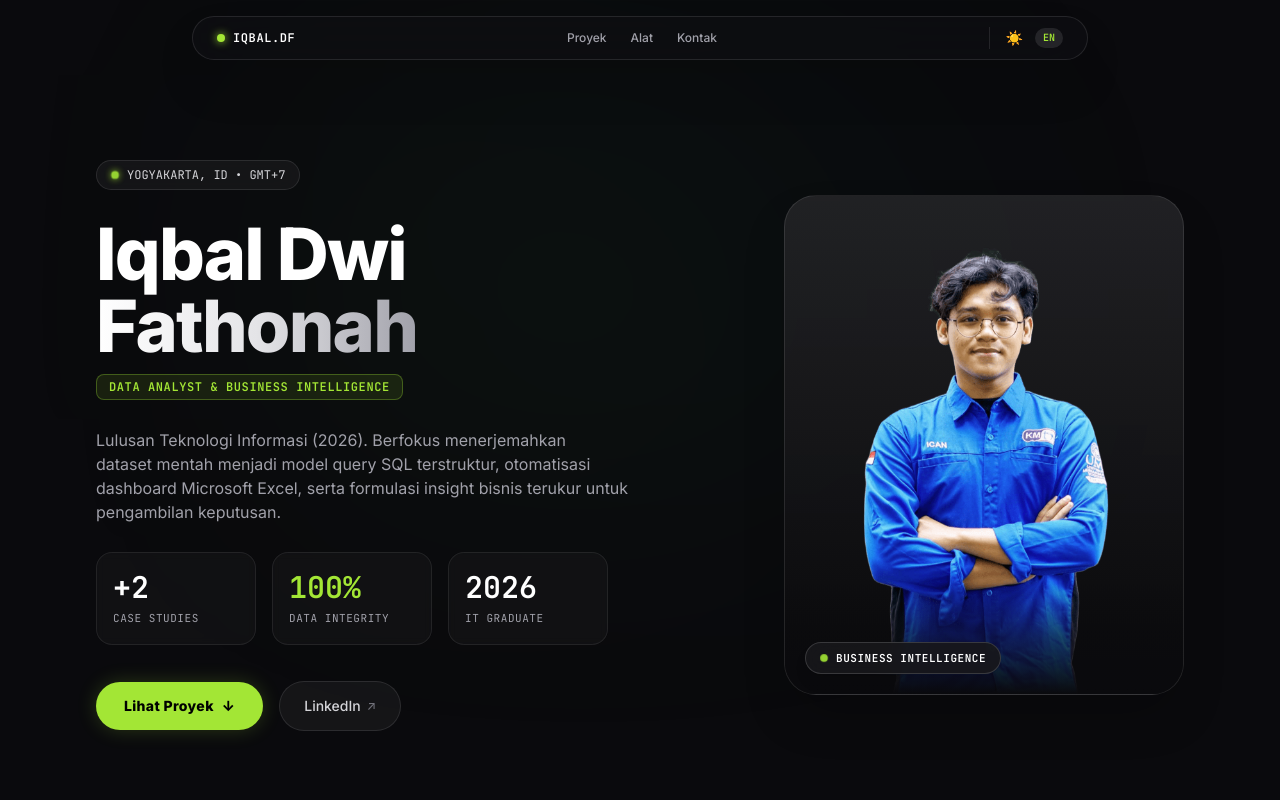
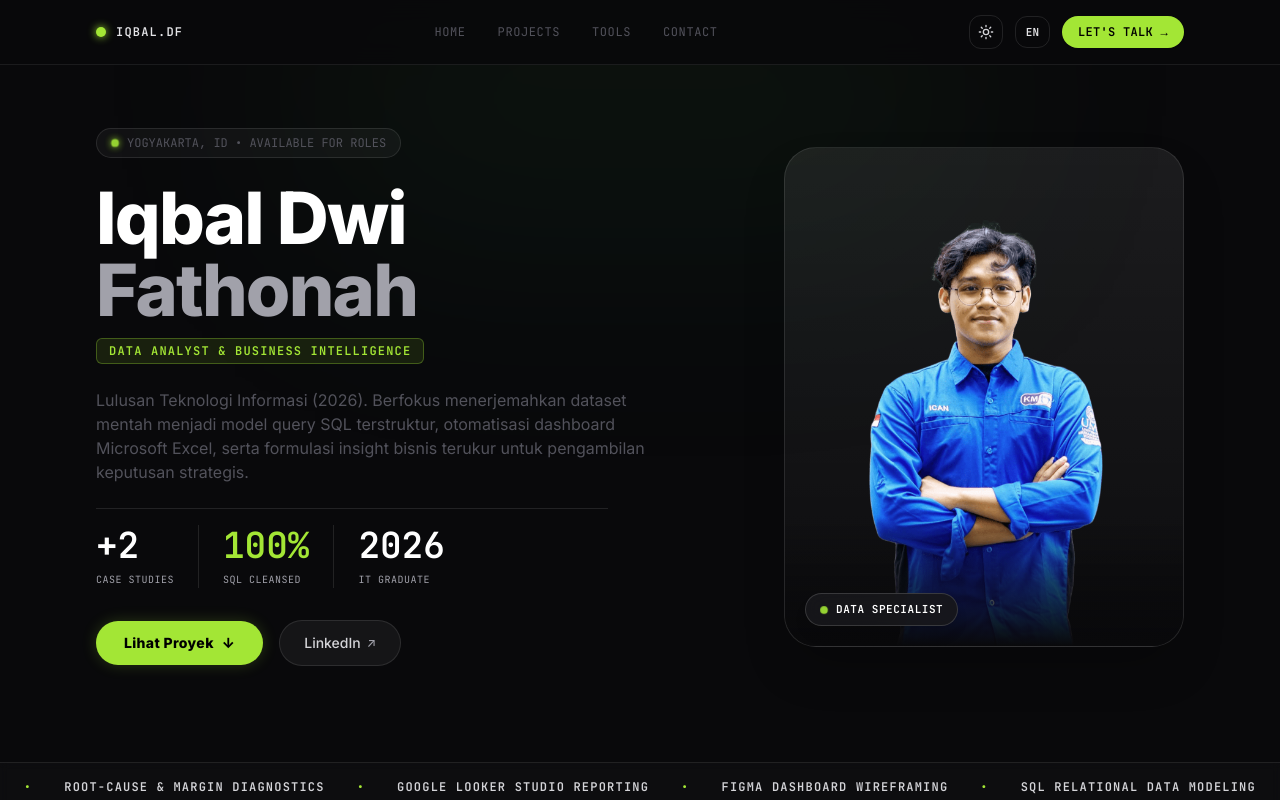
Before and after one commit to qivoradev/portofolio-iqbal, a React (Vite) app: page / in a window 1280 px wide. Shown: the top 800 px of the page. Built offline with nearby package versions, Linux system fonts and the light colour scheme.

Commit message:
feat: complete Sawad visual overhaul with SVG theme toggle, 2-column balanced hero, and marquee keyframes

```diff
--- a/src/App.jsx
+++ b/src/App.jsx
@@ -10,7 +10,7 @@ import Footer from './components/Footer';
 import LoadingScreen from './components/LoadingScreen';
 
 function AppContent() {
-  const { language } = usePortfolio();
+  const { language, toggleLanguage, theme, toggleTheme } = usePortfolio();
   const [isLoading, setIsLoading] = useState(() => {
     return !sessionStorage.getItem('portfolio_visited');
   });
@@ -50,8 +50,13 @@ function AppContent() {
   return (
     <>
       {/* ALUR UTAMA: Single Page Flow */}
-      <main className="w-full max-w-full overflow-x-hidden min-h-screen bg-[#0a0a0d] text-white transition-colors duration-200">
-        <Navbar language={language} />
+      <main className="w-full max-w-full overflow-x-hidden min-h-screen bg-zinc-50 dark:bg-[#09090b] text-zinc-900 dark:text-white transition-colors duration-200">
+        <Navbar
+          language={language}
+          toggleLanguage={toggleLanguage}
+          darkMode={theme === 'dark'}
+          toggleTheme={toggleTheme}
+        />
         <Hero language={language} />
         <Projects language={language} />
         <About language={language} />
--- a/src/components/Hero.jsx
+++ b/src/components/Hero.jsx
@@ -1,92 +1,90 @@
 import React from 'react';
 import defaultAvatar from '../assets/profile.png';
+
+const tickerItems = [
+  "SQL RELATIONAL DATA MODELING",
+  "MICROSOFT EXCEL BI AUTOMATION",
+  "EXECUTIVE KPI DASHBOARDS",
+  "ROOT-CAUSE & MARGIN DIAGNOSTICS",
+  "GOOGLE LOOKER STUDIO REPORTING",
+  "FIGMA DASHBOARD WIREFRAMING"
+];
 
 export default function Hero({ language = 'id', profilePic } = {}) {
   const avatarSrc = profilePic || defaultAvatar || '/profile.png';
 
-  const marqueeItems = [
-    "SQL RELATIONAL MODELING",
-    "EXCEL BI AUTOMATION",
-    "INTERACTIVE DASHBOARDS",
-    "KPI & MARGIN DIAGNOSTICS",
-    "LOOKER STUDIO REPORTING",
-    "FIGMA DASHBOARD WIREFRAMING"
-  ];
+  return (
+    <section id="home" className="relative pt-28 pb-16 sm:pt-36 sm:pb-24 bg-zinc-50 dark:bg-[#09090b] text-zinc-900 dark:text-white transition-colors overflow-hidden">
 
-  return (
-    <section id="home" className="relative pt-32 pb-16 sm:pt-40 sm:pb-24 bg-[#0a0a0d] text-white overflow-hidden transition-colors">
-
-      {/* Sawad Subtle Ambient Glow Background */}
-      <div className="absolute top-1/4 left-1/2 -translate-x-1/2 -translate-y-1/2 w-[600px] h-[350px] bg-gradient-to-tr from-lime-500/10 via-emerald-500/5 to-transparent blur-[140px] pointer-events-none" />
+      {/* Subtle Ambient Glow Background */}
+      <div className="absolute top-0 left-1/2 -translate-x-1/2 w-[650px] h-[320px] bg-gradient-to-b from-lime-500/10 via-emerald-500/5 to-transparent blur-[120px] pointer-events-none" />
 
       <div className="relative max-w-6xl mx-auto px-4 sm:px-6 lg:px-8">
 
-        {/* Main Split Grid: 7 Kolom Kiri, 5 Kolom Kanan */}
-        <div className="grid grid-cols-1 lg:grid-cols-12 gap-12 lg:gap-10 items-center">
+        {/* Split Grid 2 Kolom Seimbang: 7 Kiri, 5 Kanan */}
+        <div className="grid grid-cols-1 lg:grid-cols-12 gap-12 lg:gap-8 items-center pt-4">
 
-          {/* Kolom Kiri: Teks & Metrik */}
-          <div className="lg:col-span-7 flex flex-col items-center lg:items-start text-center lg:text-left space-y-6 sm:space-y-7">
+          {/* Kolom Kiri */}
+          <div className="lg:col-span-7 flex flex-col items-center lg:items-start text-center lg:text-left space-y-6">
 
-            {/* Location & Status Badge */}
-            <div className="inline-flex items-center gap-2 px-3.5 py-1.5 rounded-full bg-zinc-900/80 border border-white/10 backdrop-blur-md text-xs font-mono text-zinc-300">
-              <span className="w-2 h-2 rounded-full bg-lime-400 animate-pulse shadow-[0_0_8px_#a3e635]" />
-              <span>YOGYAKARTA, ID • GMT+7</span>
+            {/* Location Pill */}
+            <div className="inline-flex items-center gap-2 px-3.5 py-1.5 rounded-full bg-zinc-200/60 dark:bg-white/[0.04] border border-zinc-300 dark:border-white/10 text-xs font-mono text-zinc-600 dark:text-zinc-400">
+              <span className="w-2 h-2 rounded-full bg-lime-500 dark:bg-lime-400 animate-pulse shadow-[0_0_8px_#a3e635]" />
+              <span>YOGYAKARTA, ID • AVAILABLE FOR ROLES</span>
             </div>
 
-            {/* Title & Tagline Sawad Style */}
+            {/* Nama Besar & Role Badge */}
             <div className="space-y-3">
-              <h1 className="text-4xl sm:text-6xl lg:text-7xl font-extrabold tracking-tight text-white leading-[1.08]">
+              <h1 className="text-4xl sm:text-6xl lg:text-7xl font-black tracking-tight text-zinc-900 dark:text-white leading-[1.08]">
                 Iqbal Dwi <br className="hidden sm:inline" />
-                <span className="text-transparent bg-clip-text bg-gradient-to-r from-white via-zinc-200 to-zinc-400">
-                  Fathonah
-                </span>
+                <span className="text-zinc-400 dark:text-zinc-500">Fathonah</span>
               </h1>
 
-              <div className="inline-flex items-center gap-2 px-3 py-1 rounded-lg bg-lime-400/10 border border-lime-400/30 text-lime-400 font-mono text-xs font-bold tracking-wider">
-                <span>DATA ANALYST & BUSINESS INTELLIGENCE</span>
+              <div className="inline-block px-3 py-1 rounded-md bg-zinc-200/80 dark:bg-lime-400/10 border border-zinc-300 dark:border-lime-400/30 text-lime-700 dark:text-lime-400 font-mono text-xs font-bold tracking-widest uppercase">
+                DATA ANALYST & BUSINESS INTELLIGENCE
               </div>
             </div>
 
-            {/* Executive Bio Narrative */}
-            <p className="text-sm sm:text-base text-zinc-400 leading-relaxed font-sans max-w-xl">
+            {/* Deskripsi Nilai Bisnis */}
+            <p className="text-sm sm:text-base text-zinc-600 dark:text-zinc-400 leading-relaxed max-w-xl font-sans">
               {language === 'en'
-                ? 'Information Technology Graduate (2026). Specializing in transforming complex relational database schemas into clean SQL pipelines, automated Excel dashboards, and actionable executive insights.'
-                : 'Lulusan Teknologi Informasi (2026). Berfokus menerjemahkan dataset mentah menjadi model query SQL terstruktur, otomatisasi dashboard Microsoft Excel, serta formulasi insight bisnis terukur untuk pengambilan keputusan.'}
+                ? 'Information Technology Graduate (2026). Specializing in transforming complex relational database schemas into clean SQL models, automated Microsoft Excel dashboards, and executive insights that drive strategic business decisions.'
+                : 'Lulusan Teknologi Informasi (2026). Berfokus menerjemahkan dataset mentah menjadi model query SQL terstruktur, otomatisasi dashboard Microsoft Excel, serta formulasi insight bisnis terukur untuk pengambilan keputusan strategis.'}
             </p>
 
-            {/* Sawad Style Structured Metrics Box */}
-            <div className="grid grid-cols-3 gap-3 sm:gap-4 w-full max-w-lg font-mono">
-              <div className="p-4 rounded-2xl bg-zinc-900/50 border border-white/[0.08] backdrop-blur-sm text-center lg:text-left">
-                <span className="text-2xl sm:text-3xl font-black text-white block">
+            {/* Metrik Garis Pemisah Vertikal Sawad (Bukan Kotak Bertingkat) */}
+            <div className="flex items-center justify-center lg:justify-start divide-x divide-zinc-200 dark:divide-white/10 pt-4 border-t border-zinc-200 dark:border-white/10 w-full max-w-lg font-mono">
+              <div className="pr-6 text-left">
+                <span className="text-3xl sm:text-4xl font-extrabold text-zinc-900 dark:text-white block leading-none">
                   +2
                 </span>
-                <span className="text-[10px] sm:text-[11px] text-zinc-400 uppercase tracking-wider block mt-1">
-                  CASE STUDIES
+                <span className="text-[10px] text-zinc-500 dark:text-zinc-400 uppercase tracking-wider block mt-1.5">
+                  Case Studies
                 </span>
               </div>
-              <div className="p-4 rounded-2xl bg-zinc-900/50 border border-white/[0.08] backdrop-blur-sm text-center lg:text-left">
-                <span className="text-2xl sm:text-3xl font-black text-lime-400 block">
+              <div className="px-6 text-left">
+                <span className="text-3xl sm:text-4xl font-extrabold text-lime-600 dark:text-lime-400 block leading-none">
                   100%
                 </span>
-                <span className="text-[10px] sm:text-[11px] text-zinc-400 uppercase tracking-wider block mt-1">
-                  DATA INTEGRITY
+                <span className="text-[10px] text-zinc-500 dark:text-zinc-400 uppercase tracking-wider block mt-1.5">
+                  SQL Cleansed
                 </span>
               </div>
-              <div className="p-4 rounded-2xl bg-zinc-900/50 border border-white/[0.08] backdrop-blur-sm text-center lg:text-left">
-                <span className="text-2xl sm:text-3xl font-black text-white block">
+              <div className="pl-6 text-left">
+                <span className="text-3xl sm:text-4xl font-extrabold text-zinc-900 dark:text-white block leading-none">
                   2026
                 </span>
-                <span className="text-[10px] sm:text-[11px] text-zinc-400 uppercase tracking-wider block mt-1">
-                  IT GRADUATE
+                <span className="text-[10px] text-zinc-500 dark:text-zinc-400 uppercase tracking-wider block mt-1.5">
+                  IT Graduate
                 </span>
               </div>
             </div>
 
-            {/* Action Buttons */}
+            {/* Tombol Aksi */}
             <div className="pt-2 flex flex-wrap items-center justify-center lg:justify-start gap-4">
               <a
                 href="#projects"
-                className="px-7 py-3.5 rounded-full bg-lime-400 hover:bg-lime-300 text-black font-extrabold text-xs sm:text-sm tracking-wide transition-all shadow-[0_0_20px_rgba(163,230,53,0.2)] inline-flex items-center gap-2 transform hover:scale-105 active:scale-95 cursor-pointer"
+                className="px-7 py-3 rounded-full bg-zinc-900 dark:bg-lime-400 hover:bg-zinc-800 dark:hover:bg-lime-300 text-white dark:text-black font-extrabold text-xs sm:text-sm tracking-wide transition-all shadow-[0_0_15px_rgba(163,230,53,0.2)] inline-flex items-center gap-2 cursor-pointer"
               >
                 <span>{language === 'en' ? 'Explore Works' : 'Lihat Proyek'}</span>
                 <span>↓</span>
@@ -96,10 +94,10 @@ export default function Hero({ language = 'id', profilePic } = {}) {
                 href="https://linkedin.com/in/iqbaldwifathonah"
                 target="_blank"
                 rel="noopener noreferrer"
-                className="px-6 py-3.5 rounded-full bg-zinc-900/80 border border-white/10 hover:border-white/30 text-zinc-300 hover:text-white font-medium text-xs sm:text-sm transition-all inline-flex items-center gap-1.5 cursor-pointer"
+                className="px-6 py-3 rounded-full bg-white dark:bg-white/[0.05] border border-zinc-200 dark:border-white/10 hover:border-zinc-400 dark:hover:border-white/30 text-zinc-700 dark:text-zinc-300 hover:text-zinc-900 dark:hover:text-white font-medium text-xs sm:text-sm transition-all inline-flex items-center gap-1.5 cursor-pointer"
               >
                 <span>LinkedIn</span>
-                <span className="text-zinc-500 text-xs">↗</span>
+                <span className="text-zinc-400 text-xs">↗</span>
               </a>
             </div>
 
@@ -109,28 +107,28 @@ export default function Hero({ language = 'id', profilePic } = {}) {
           <div className="lg:col-span-5 flex justify-center lg:justify-end">
             <div className="relative w-full max-w-[340px] sm:max-w-[400px]">
 
-              {/* Card Container dengan Border Halus & Glow */}
-              <div className="relative w-full aspect-[4/5] rounded-[32px] bg-gradient-to-b from-zinc-800/80 to-zinc-950 border border-white/10 overflow-hidden shadow-2xl flex items-end justify-center">
+              {/* Kartu Border Framer Sawad */}
+              <div className="relative w-full aspect-[4/5] rounded-[32px] bg-gradient-to-b from-zinc-200 via-zinc-100 to-zinc-300 dark:from-white/[0.08] dark:to-white/[0.02] border border-zinc-300 dark:border-white/10 overflow-hidden shadow-2xl flex items-end justify-center">
 
                 {/* Foto Profil HD */}
                 <img
                   src={avatarSrc}
                   alt="Iqbal Dwi Fathonah"
-                  className="w-full h-full object-cover object-bottom scale-110 origin-bottom"
+                  className="w-full h-full object-cover object-bottom scale-105 origin-bottom"
                   onError={(e) => {
                     e.currentTarget.onerror = null;
                     e.currentTarget.src = '/profile.png';
                   }}
                 />
 
-                {/* Sawad Bottom Gradient Fade (Membuat badan tidak terpotong garis lurus) */}
-                <div className="absolute inset-x-0 bottom-0 h-28 bg-gradient-to-t from-[#0a0a0d] via-[#0a0a0d]/60 to-transparent pointer-events-none" />
+                {/* Fade-out Gradasi Transparan Bawah (Menghilangkan kesan kemeja terpotong kaku) */}
+                <div className="absolute inset-x-0 bottom-0 h-32 bg-gradient-to-t from-zinc-50 dark:from-[#09090b] via-zinc-50/60 dark:via-[#09090b]/60 to-transparent pointer-events-none" />
 
-                {/* Floating Role Chip di Sudut Kiri Bawah */}
-                <div className="absolute bottom-5 left-5 px-3.5 py-1.5 rounded-full bg-zinc-900/90 border border-white/15 backdrop-blur-md flex items-center gap-2 shadow-lg">
-                  <span className="w-2 h-2 rounded-full bg-lime-400 animate-pulse" />
-                  <span className="font-mono text-[11px] font-bold text-white tracking-wider">
-                    BUSINESS INTELLIGENCE
+                {/* Role Chip di Bawah Foto */}
+                <div className="absolute bottom-5 left-5 px-3.5 py-1.5 rounded-full bg-white/90 dark:bg-zinc-900/90 border border-zinc-200 dark:border-white/15 backdrop-blur-md flex items-center gap-2 shadow-lg">
+                  <span className="w-2 h-2 rounded-full bg-lime-500 dark:bg-lime-400 animate-pulse" />
+                  <span className="font-mono text-[10px] sm:text-[11px] font-bold text-zinc-900 dark:text-white tracking-wider uppercase">
+                    DATA SPECIALIST
                   </span>
                 </div>
               </div>
@@ -142,13 +140,13 @@ export default function Hero({ language = 'id', profilePic } = {}) {
 
       </div>
 
-      {/* Sawad Infinite Running Ticker (Pita Berjalan Horizontal) */}
-      <div className="mt-16 sm:mt-24 pt-6 pb-6 border-y border-white/[0.08] bg-black/40 backdrop-blur-sm overflow-hidden flex whitespace-nowrap">
-        <div className="flex animate-marquee gap-8 font-mono text-xs uppercase tracking-widest text-zinc-400 w-max">
-          {[...marqueeItems, ...marqueeItems, ...marqueeItems, ...marqueeItems].map((item, idx) => (
+      {/* Infinite Running Ticker Sawad */}
+      <div className="mt-16 sm:mt-24 py-4 border-y border-zinc-200 dark:border-white/[0.08] bg-white/50 dark:bg-white/[0.02] backdrop-blur-sm overflow-hidden flex whitespace-nowrap">
+        <div className="animate-marquee flex gap-8 font-mono text-xs uppercase tracking-widest text-zinc-500 dark:text-zinc-400 w-max">
+          {[...tickerItems, ...tickerItems, ...tickerItems, ...tickerItems].map((item, idx) => (
             <div key={idx} className="flex items-center gap-8 shrink-0">
-              <span className="text-zinc-200 font-semibold hover:text-lime-400 transition-colors">{item}</span>
-              <span className="text-lime-400">•</span>
+              <span className="text-zinc-800 dark:text-zinc-300 font-semibold hover:text-lime-500 dark:hover:text-lime-400 transition-colors">{item}</span>
+              <span className="text-lime-500 dark:text-lime-400">•</span>
             </div>
           ))}
         </div>
--- a/src/components/Navbar.jsx
+++ b/src/components/Navbar.jsx
@@ -8,91 +8,74 @@ export default function Navbar({
   toggleTheme: propToggleTheme,
 } = {}) {
   const portfolio = usePortfolio();
-  const language = propLanguage || portfolio.language || 'id';
+  const language = propLanguage !== undefined ? propLanguage : portfolio.language;
   const toggleLanguage = propToggleLanguage || portfolio.toggleLanguage;
+  const darkMode = propDarkMode !== undefined ? propDarkMode : portfolio.theme === 'dark';
   const toggleTheme = propToggleTheme || portfolio.toggleTheme;
-  const darkMode = propDarkMode !== undefined ? propDarkMode : portfolio.theme === 'dark';
-
-  const scrollTo = (id) => {
-    const el = document.getElementById(id);
-    if (el) {
-      el.scrollIntoView({ behavior: 'smooth' });
-    }
-  };
 
   return (
-    <nav className="fixed top-4 left-1/2 -translate-x-1/2 z-50 w-[92%] max-w-4xl select-none">
-      <div className="px-4 sm:px-6 py-2.5 rounded-full bg-[#0e0e12]/80 border border-white/10 backdrop-blur-xl shadow-2xl flex items-center justify-between text-xs font-medium text-white">
+    <header className="fixed top-0 left-0 right-0 z-50 bg-white/80 dark:bg-[#09090b]/85 backdrop-blur-md border-b border-zinc-200 dark:border-white/[0.08] transition-colors">
+      <div className="max-w-6xl mx-auto px-4 sm:px-6 lg:px-8 h-16 flex items-center justify-between">
 
-        {/* Brand Logo */}
-        <a
-          href="#home"
-          onClick={(e) => {
-            e.preventDefault();
-            scrollTo('home');
-          }}
-          className="flex items-center gap-2 font-bold font-mono tracking-wider hover:text-lime-400 transition-colors"
-        >
-          <span className="w-2 h-2 rounded-full bg-lime-400 shadow-[0_0_8px_#a3e635]" />
-          <span>IQBAL.DF</span>
+        {/* Brand Kiri */}
+        <a href="#home" className="flex items-center gap-2.5 font-bold tracking-tight group">
+          <span className="w-2.5 h-2.5 rounded-full bg-lime-500 dark:bg-lime-400 group-hover:scale-125 transition-transform shadow-[0_0_8px_#a3e635]" />
+          <span className="font-mono text-xs tracking-widest text-zinc-900 dark:text-zinc-200">IQBAL.DF</span>
         </a>
 
-        {/* Links */}
-        <div className="flex items-center gap-3 sm:gap-6 font-sans text-zinc-400">
-          <a
-            href="#projects"
-            onClick={(e) => {
-              e.preventDefault();
-              scrollTo('projects');
-            }}
-            className="hover:text-white transition-colors"
-          >
-            {language === 'en' ? 'Projects' : 'Proyek'}
-          </a>
-          <a
-            href="#about"
-            onClick={(e) => {
-              e.preventDefault();
-              scrollTo('about');
-            }}
-            className="hidden sm:inline-block hover:text-white transition-colors"
-          >
-            {language === 'en' ? 'Tools' : 'Alat'}
-          </a>
-          <a
-            href="#contact"
-            onClick={(e) => {
-              e.preventDefault();
-              scrollTo('contact');
-            }}
-            className="hover:text-white transition-colors"
-          >
-            {language === 'en' ? 'Contact' : 'Kontak'}
-          </a>
-        </div>
+        {/* Menu Navigasi Tengah */}
+        <nav className="hidden md:flex items-center gap-8 text-xs font-mono uppercase tracking-wider text-zinc-600 dark:text-zinc-400">
+          <a href="#home" className="hover:text-zinc-900 dark:hover:text-white transition-colors">Home</a>
+          <a href="#projects" className="hover:text-zinc-900 dark:hover:text-white transition-colors">Projects</a>
+          <a href="#about" className="hover:text-zinc-900 dark:hover:text-white transition-colors">Tools</a>
+          <a href="#contact" className="hover:text-zinc-900 dark:hover:text-white transition-colors">Contact</a>
+        </nav>
 
-        {/* Action Toggles */}
-        <div className="flex items-center gap-2 pl-3 border-l border-white/10">
+        {/* Aksi Kanan: SVG Theme Toggle & CTA Button */}
+        <div className="flex items-center gap-3">
+
+          {/* Theme Toggle Button (Clean SVG Icon - Bukan Emoji) */}
           <button
             type="button"
             onClick={toggleTheme}
-            className="p-1 rounded-full text-zinc-400 hover:text-white transition-colors cursor-pointer border-0 bg-transparent text-sm leading-none"
+            className="p-2 rounded-xl border border-zinc-200 dark:border-white/10 text-zinc-700 dark:text-zinc-300 hover:bg-zinc-100 dark:hover:bg-white/5 transition-colors cursor-pointer"
             title="Toggle theme"
             aria-label="Toggle theme"
           >
-            {darkMode ? '☀️' : '🌙'}
+            {darkMode ? (
+              // Sun Icon (Muncul saat Dark Mode untuk beralih ke Light)
+              <svg className="w-4 h-4" fill="none" stroke="currentColor" viewBox="0 0 24 24" strokeWidth="2">
+                <circle cx="12" cy="12" r="4" />
+                <path strokeLinecap="round" d="M12 2v2m0 16v2M4.93 4.93l1.41 1.41m11.32 11.32l1.41 1.41M2 12h2m16 0h2M6.34 17.66l-1.41 1.41M19.07 4.93l-1.41 1.41" />
+              </svg>
+            ) : (
+              // Moon Icon (Muncul saat Light Mode untuk beralih ke Dark)
+              <svg className="w-4 h-4" fill="none" stroke="currentColor" viewBox="0 0 24 24" strokeWidth="2">
+                <path strokeLinecap="round" strokeLinejoin="round" d="M20.354 15.354A9 9 0 018.646 3.646 9.003 9.003 0 0012 21a9.003 9.003 0 008.354-5.646z" />
+              </svg>
+            )}
           </button>
+
+          {/* Language Toggle */}
           <button
             type="button"
             onClick={toggleLanguage}
-            className="px-2 py-0.5 rounded-full text-[10px] font-mono font-bold bg-white/10 text-lime-400 hover:bg-white/20 transition-colors cursor-pointer border-0"
+            className="px-2.5 py-1.5 rounded-xl border border-zinc-200 dark:border-white/10 text-[11px] font-mono font-bold text-zinc-800 dark:text-zinc-200 hover:bg-zinc-100 dark:hover:bg-white/5 transition-colors cursor-pointer"
             title={language === 'en' ? 'Ganti ke Bahasa Indonesia' : 'Switch to English'}
           >
             {language === 'en' ? 'ID' : 'EN'}
           </button>
+
+          {/* CTA Button ala Sawad */}
+          <a
+            href="mailto:iqbalfathonah20@gmail.com"
+            className="hidden sm:inline-flex px-4 py-2 rounded-full bg-zinc-900 dark:bg-lime-400 hover:bg-zinc-800 dark:hover:bg-lime-300 text-white dark:text-black font-bold text-xs font-mono tracking-wide transition-all shadow-sm"
+          >
+            LET'S TALK →
+          </a>
         </div>
 
       </div>
-    </nav>
+    </header>
   );
 }
--- a/src/index.css
+++ b/src/index.css
@@ -4154,3 +4154,21 @@ hr,
     padding-bottom: 7rem !important; /* pb-28: 112px */
   }
 }
+
+/* ==========================================================================
+   Sawad Infinite Running Marquee Ticker
+   ========================================================================== */
+@keyframes marquee {
+  0% { transform: translateX(0%); }
+  100% { transform: translateX(-50%); }
+}
+
+.animate-marquee {
+  display: flex;
+  width: max-content;
+  animation: marquee 28s linear infinite;
+}
+
+.animate-marquee:hover {
+  animation-play-state: paused;
+}
```
Also changed, not shown: src/components/About.jsx (+8 -8 lines), src/components/Projects.jsx (+11 -12 lines).
